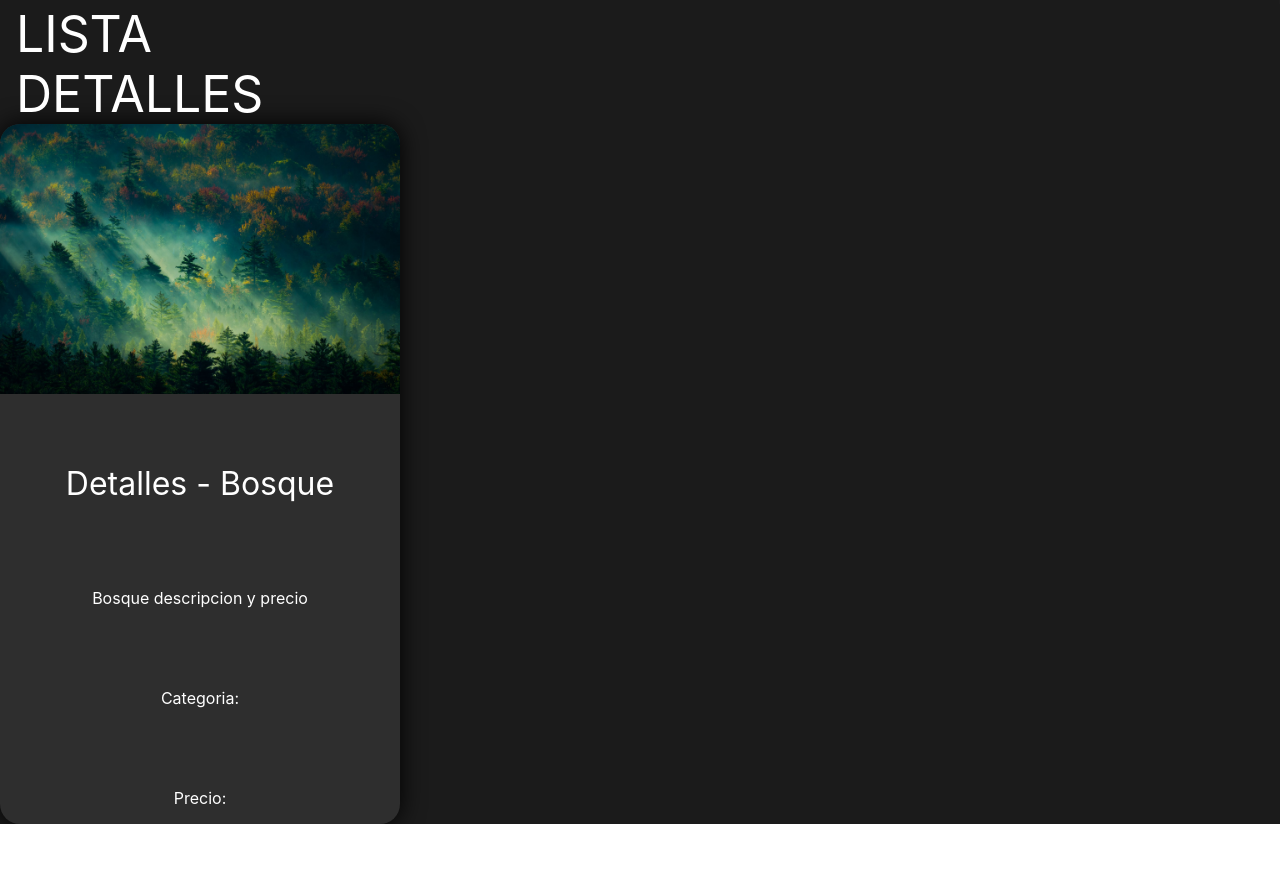
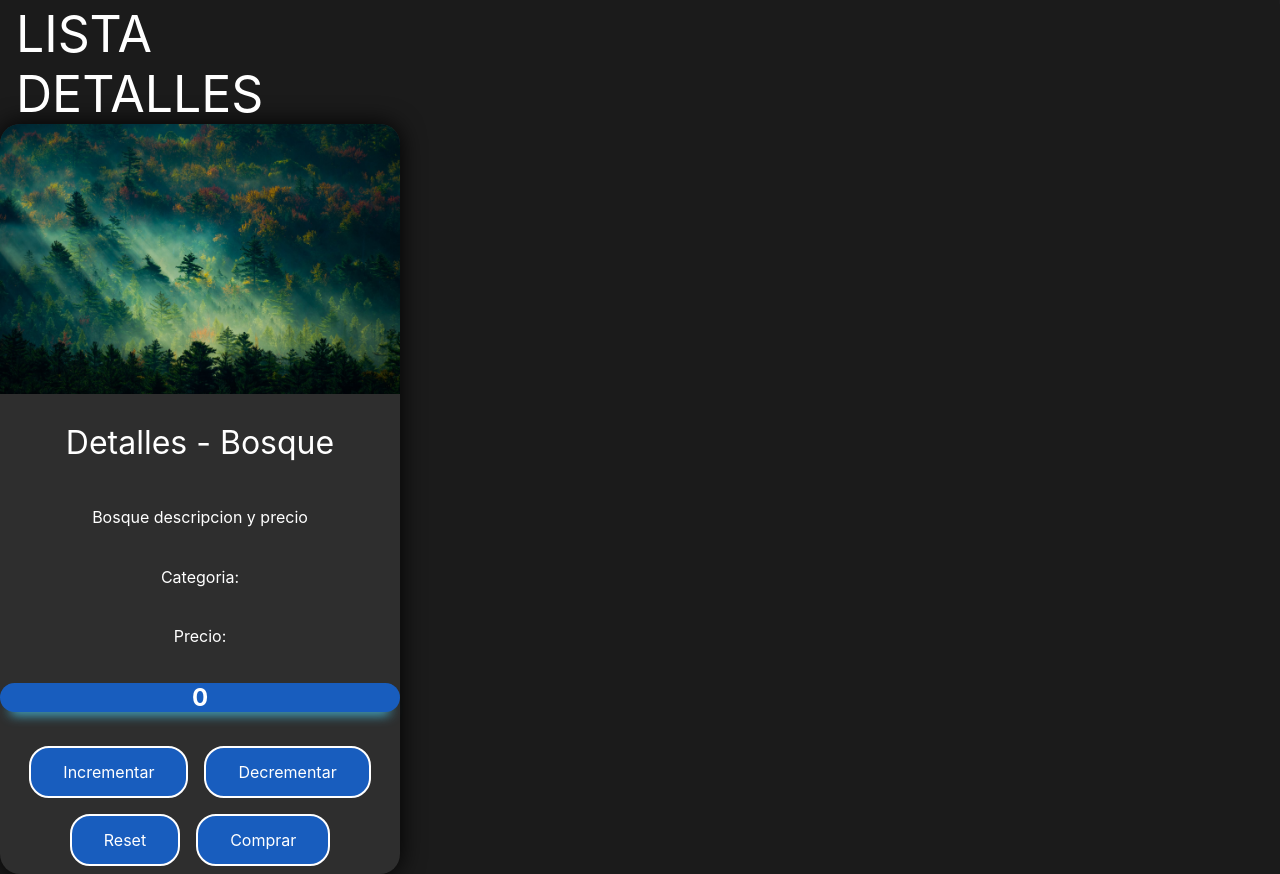
Before and after one commit to Pepe2307/-Finished-Ecommerce-ReactJs, a React (Create React App) app: page /detalles/1 in a window 1280 px wide. Shown: the part 1760-2634 px from the top of the page. Before the commit the page ends 2584 px from the top, so only its background shows below. Built offline with nearby package versions, Linux system fonts and the light colour scheme; grey boxes are pictures that could not be loaded; a web font is replaced by a local one.

Commit message:
Better Counter

```diff
--- a/src/App.js
+++ b/src/App.js
@@ -75,8 +75,9 @@ function App() {
             <Routes>
                 <Route path='/' element={<ItemListContainer/>}> </Route>
                 <Route path='/detalles' element={<ItemDetailContainer/>}> </Route>
+                <Route path='/detalles/:productId' element={<ItemDetailContainer/>}> </Route>
+                <Route path='/cart' element={null}></Route>
 
-                <Route path='/detalles/:productId' element={<ItemDetailContainer/>}> </Route>
 
                 <Route path='/duo' element={<> <ItemListContainer/> <ItemDetailContainer/> </>}> </Route>
 
--- a/src/components/ItemCount/ItemCount.js
+++ b/src/components/ItemCount/ItemCount.js
@@ -1,7 +1,8 @@
 import React, { useState } from 'react'
 import './ItemCountStyle.css'
-
-
+import CartWidget from '../CartWidget/cartWidget';
+/*REACT ROUTER*/
+import { BrowserRouter, Routes, Route, Link} from 'react-router-dom'
 
 const ItemCount = () => {
     const [contador, setContador] = useState(0);
@@ -13,12 +14,22 @@ const ItemCount = () => {
         disabled={contador === 3}>Incrementar
         </button>
 
+        {/* <CartWidget numero={0}/> */}
+
         <button className='raise' onClick={() => setContador (contador -1)}
         disabled={contador === 0}>Decrementar
         </button>
 
         <button className='raise' onClick={() => setContador (contador -contador)}>Reset
         </button>
+
+
+        <Link to='/cart'>
+            <button className='raise' onClick={console.log(contador)}>Comprar
+            </button>
+        </Link>
+
+
     </div>
   )
 }
--- a/src/components/ItemDetail/ItemDetail.js
+++ b/src/components/ItemDetail/ItemDetail.js
@@ -1,5 +1,6 @@
 /* NEW VER*/
 import React from 'react'
+import ItemCount from '../ItemCount/ItemCount'
 import './ItemDetailStyle.css'
 
 const ItemDetail = ({ id, img, titulo, descripcion, categoria, precio, stock }) => {
@@ -16,6 +17,7 @@ const ItemDetail = ({ id, img, titulo, descripcion, categoria, precio, stock })
                 <p>Categoria: {categoria}</p>
                 <p>Precio: {precio}</p>
 
+                <ItemCount/>
 
         </div>
     )
--- a/src/components/ItemDetail/ItemDetailStyle.css
+++ b/src/components/ItemDetail/ItemDetailStyle.css
@@ -1,6 +1,6 @@
 .ItemDetail{
     width: 400px;
-    height: 700px;
+    height: 750px;
     background-color: rgb(46, 46, 46);
     color: white;
 
```
